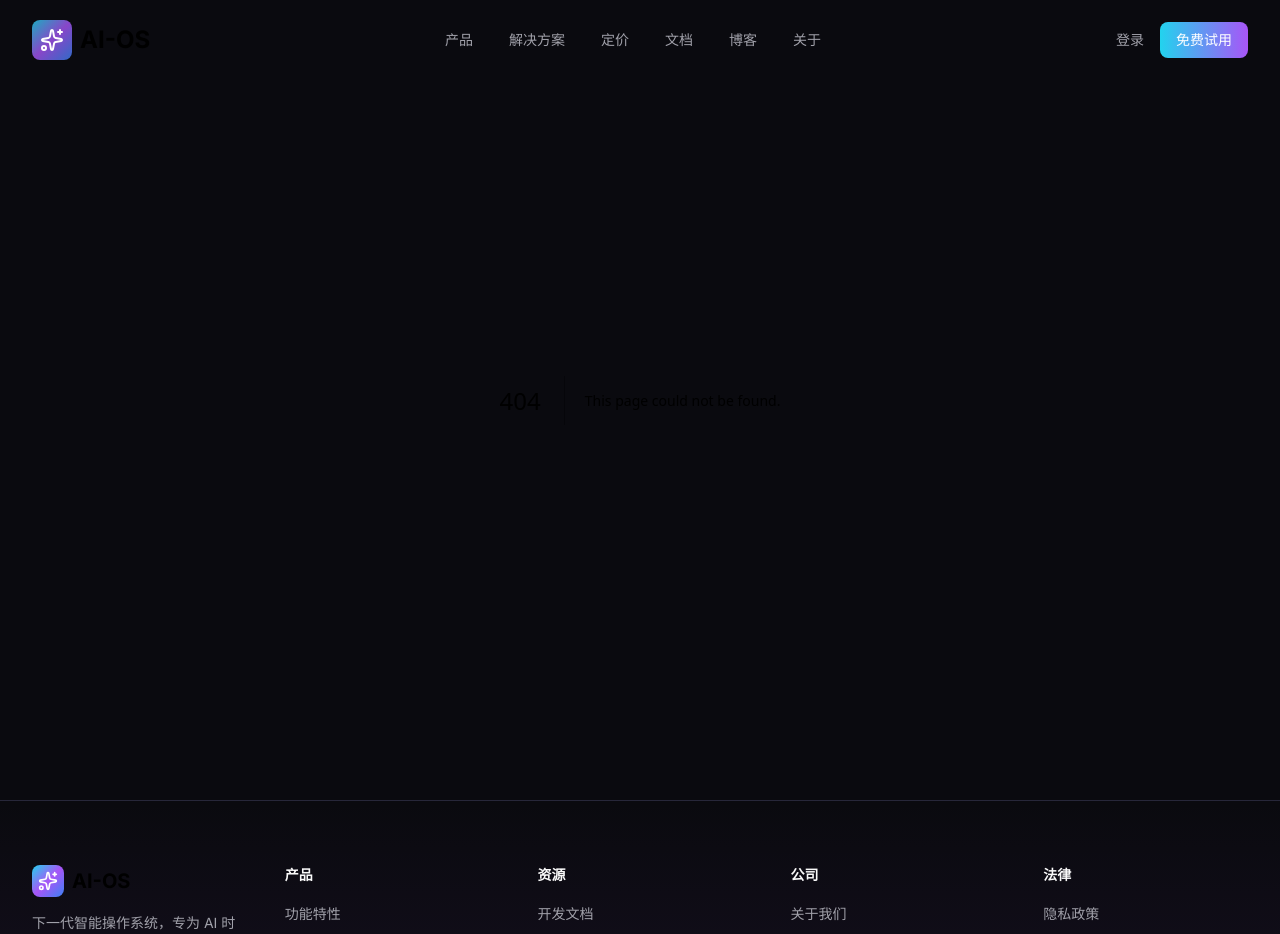
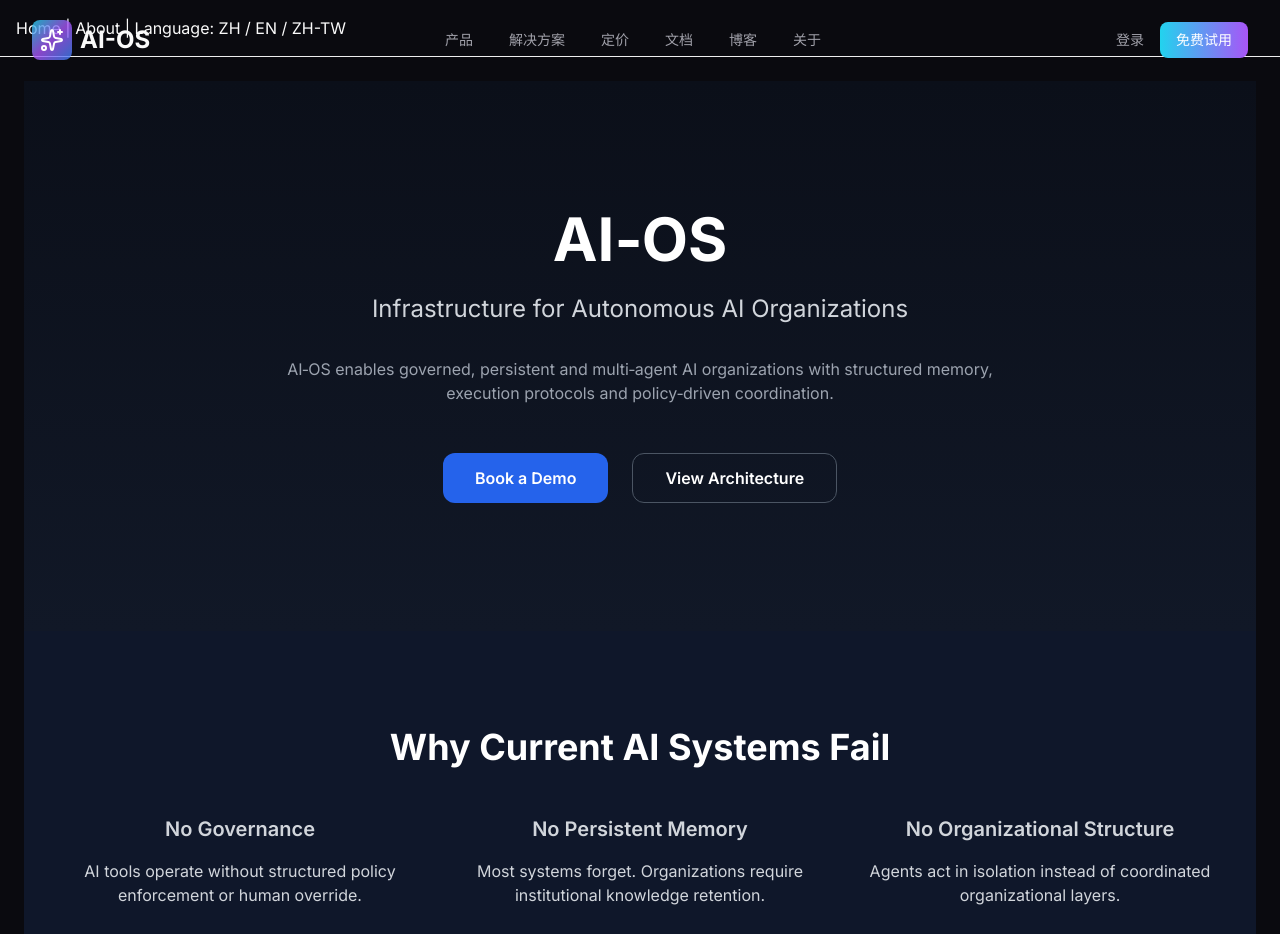
Before and after one commit to oplvictor2026-maker/Web-site, a Next.js app: page /about in a window 1280 px wide. Before the commit this address had no page. Shown: the top 934 px of the page. Built offline with nearby package versions, Linux system fonts and the light colour scheme.

Commit message:
feat: i18n structural foundation

```diff
--- /dev/null
+++ b/src/app/[locale]/layout.tsx
@@ -0,0 +1,37 @@
+import Link from 'next/link'
+import { ReactNode } from 'react'
+
+export default function LocaleLayout({
+  children,
+  params,
+}: {
+  children: ReactNode
+  params: { locale: string }
+}) {
+  const { locale } = params
+
+  return (
+    <div>
+      <nav style={{ padding: '16px', borderBottom: '1px solid #eee' }}>
+        <Link href={`/${locale}`}>Home</Link>
+        {' | '}
+        <Link href={`/${locale}/about`}>About</Link>
+        {' | '}
+        <span>Language: </span>
+        <Link href="/zh">ZH</Link>
+        {' / '}
+        <Link href="/en">EN</Link>
+        {' / '}
+        <Link href="/zh-tw">ZH-TW</Link>
+      </nav>
+
+      <main style={{ minHeight: '80vh', padding: '24px' }}>
+        {children}
+      </main>
+
+      <footer style={{ padding: '16px', borderTop: '1px solid #eee' }}>
+        © {new Date().getFullYear()} AI-OS Enterprise
+      </footer>
+    </div>
+  )
+}
--- /dev/null
+++ b/src/app/[locale]/page.tsx
@@ -0,0 +1,95 @@
+export default function Home() {
+  return (
+    <main className="min-h-screen bg-[#0b0f19] text-white">
+
+      {/* HERO */}
+      <section className="py-32 px-6 text-center bg-gradient-to-b from-[#0b0f19] to-[#111827]">
+        <h1 className="text-6xl font-bold mb-6">AI‑OS</h1>
+        <h2 className="text-2xl text-gray-300 mb-8">
+          Infrastructure for Autonomous AI Organizations
+        </h2>
+        <p className="max-w-3xl mx-auto text-gray-400 mb-12">
+          AI‑OS enables governed, persistent and multi‑agent AI organizations with
+          structured memory, execution protocols and policy‑driven coordination.
+        </p>
+        <div className="flex justify-center gap-6">
+          <button className="bg-blue-600 hover:bg-blue-700 px-8 py-3 rounded-xl font-semibold">
+            Book a Demo
+          </button>
+          <button className="border border-gray-600 hover:border-gray-400 px-8 py-3 rounded-xl font-semibold">
+            View Architecture
+          </button>
+        </div>
+      </section>
+
+      {/* PROBLEM */}
+      <section className="py-24 px-6 bg-[#0f172a] text-center">
+        <h3 className="text-4xl font-bold mb-12">Why Current AI Systems Fail</h3>
+        <div className="grid md:grid-cols-3 gap-12 max-w-6xl mx-auto text-gray-300">
+          <div>
+            <h4 className="text-xl font-semibold mb-4">No Governance</h4>
+            <p>AI tools operate without structured policy enforcement or human override.</p>
+          </div>
+          <div>
+            <h4 className="text-xl font-semibold mb-4">No Persistent Memory</h4>
+            <p>Most systems forget. Organizations require institutional knowledge retention.</p>
+          </div>
+          <div>
+            <h4 className="text-xl font-semibold mb-4">No Organizational Structure</h4>
+            <p>Agents act in isolation instead of coordinated organizational layers.</p>
+          </div>
+        </div>
+      </section>
+
+      {/* ARCHITECTURE */}
+      <section className="py-24 px-6 bg-[#0b0f19] text-center">
+        <h3 className="text-4xl font-bold mb-12">AI‑OS Architecture</h3>
+        <div className="max-w-4xl mx-auto text-gray-300 space-y-6 text-lg">
+          <p><strong>Governance Layer</strong> — Policy enforcement, decision logging and intervention protocols.</p>
+          <p><strong>Memory Kernel</strong> — Structured episodic and semantic memory with measurable KPIs.</p>
+          <p><strong>Agent Runtime</strong> — Multi‑agent coordination and execution framework.</p>
+          <p><strong>Execution Protocol</strong> — Task orchestration, rollback and recovery procedures.</p>
+        </div>
+      </section>
+
+      {/* USE CASES */}
+      <section className="py-24 px-6 bg-[#0f172a] text-center">
+        <h3 className="text-4xl font-bold mb-12">Enterprise Use Cases</h3>
+        <div className="grid md:grid-cols-2 gap-16 max-w-5xl mx-auto text-gray-300 text-left">
+          <div>
+            <h4 className="text-2xl font-semibold mb-4">Autonomous AI Teams</h4>
+            <p>Build structured AI organizations capable of collaboration and long‑term memory.</p>
+          </div>
+          <div>
+            <h4 className="text-2xl font-semibold mb-4">AI Operations Infrastructure</h4>
+            <p>Deploy governed AI systems with audit, resilience and rollback capabilities.</p>
+          </div>
+          <div>
+            <h4 className="text-2xl font-semibold mb-4">AI R&D Labs</h4>
+            <p>Experiment with policy‑driven multi‑agent ecosystems.</p>
+          </div>
+          <div>
+            <h4 className="text-2xl font-semibold mb-4">Governed AI Systems</h4>
+            <p>Introduce structured oversight and accountability into AI workflows.</p>
+          </div>
+        </div>
+      </section>
+
+      {/* CTA */}
+      <section className="py-32 px-6 text-center bg-gradient-to-t from-[#0b0f19] to-[#111827]">
+        <h3 className="text-5xl font-bold mb-8">Build Your AI Organization Today</h3>
+        <p className="text-gray-400 mb-12">
+          AI‑OS provides the foundational infrastructure layer for governed autonomous AI systems.
+        </p>
+        <button className="bg-blue-600 hover:bg-blue-700 px-10 py-4 rounded-xl font-semibold text-lg">
+          Start Building
+        </button>
+      </section>
+
+      <footer className="py-12 text-center text-gray-500 text-sm bg-[#0b0f19] border-t border-gray-800">
+        AI‑OS © 2026 · Autonomous AI Organization Infrastructure
+      </footer>
+
+    </main>
+  );
+}
--- a/src/app/page.tsx
+++ b/src/app/page.tsx
@@ -1,95 +1,5 @@
-export default function Home() {
-  return (
-    <main className="min-h-screen bg-[#0b0f19] text-white">
+import { redirect } from 'next/navigation'
 
-      {/* HERO */}
-      <section className="py-32 px-6 text-center bg-gradient-to-b from-[#0b0f19] to-[#111827]">
-        <h1 className="text-6xl font-bold mb-6">AI‑OS</h1>
-        <h2 className="text-2xl text-gray-300 mb-8">
-          Infrastructure for Autonomous AI Organizations
-        </h2>
-        <p className="max-w-3xl mx-auto text-gray-400 mb-12">
-          AI‑OS enables governed, persistent and multi‑agent AI organizations with
-          structured memory, execution protocols and policy‑driven coordination.
-        </p>
-        <div className="flex justify-center gap-6">
-          <button className="bg-blue-600 hover:bg-blue-700 px-8 py-3 rounded-xl font-semibold">
-            Book a Demo
-          </button>
-          <button className="border border-gray-600 hover:border-gray-400 px-8 py-3 rounded-xl font-semibold">
-            View Architecture
-          </button>
-        </div>
-      </section>
-
-      {/* PROBLEM */}
-      <section className="py-24 px-6 bg-[#0f172a] text-center">
-        <h3 className="text-4xl font-bold mb-12">Why Current AI Systems Fail</h3>
-        <div className="grid md:grid-cols-3 gap-12 max-w-6xl mx-auto text-gray-300">
-          <div>
-            <h4 className="text-xl font-semibold mb-4">No Governance</h4>
-            <p>AI tools operate without structured policy enforcement or human override.</p>
-          </div>
-          <div>
-            <h4 className="text-xl font-semibold mb-4">No Persistent Memory</h4>
-            <p>Most systems forget. Organizations require institutional knowledge retention.</p>
-          </div>
-          <div>
-            <h4 className="text-xl font-semibold mb-4">No Organizational Structure</h4>
-            <p>Agents act in isolation instead of coordinated organizational layers.</p>
-          </div>
-        </div>
-      </section>
-
-      {/* ARCHITECTURE */}
-      <section className="py-24 px-6 bg-[#0b0f19] text-center">
-        <h3 className="text-4xl font-bold mb-12">AI‑OS Architecture</h3>
-        <div className="max-w-4xl mx-auto text-gray-300 space-y-6 text-lg">
-          <p><strong>Governance Layer</strong> — Policy enforcement, decision logging and intervention protocols.</p>
-          <p><strong>Memory Kernel</strong> — Structured episodic and semantic memory with measurable KPIs.</p>
-          <p><strong>Agent Runtime</strong> — Multi‑agent coordination and execution framework.</p>
-          <p><strong>Execution Protocol</strong> — Task orchestration, rollback and recovery procedures.</p>
-        </div>
-      </section>
-
-      {/* USE CASES */}
-      <section className="py-24 px-6 bg-[#0f172a] text-center">
-        <h3 className="text-4xl font-bold mb-12">Enterprise Use Cases</h3>
-        <div className="grid md:grid-cols-2 gap-16 max-w-5xl mx-auto text-gray-300 text-left">
-          <div>
-            <h4 className="text-2xl font-semibold mb-4">Autonomous AI Teams</h4>
-            <p>Build structured AI organizations capable of collaboration and long‑term memory.</p>
-          </div>
-          <div>
-            <h4 className="text-2xl font-semibold mb-4">AI Operations Infrastructure</h4>
-            <p>Deploy governed AI systems with audit, resilience and rollback capabilities.</p>
-          </div>
-          <div>
-            <h4 className="text-2xl font-semibold mb-4">AI R&D Labs</h4>
-            <p>Experiment with policy‑driven multi‑agent ecosystems.</p>
-          </div>
-          <div>
-            <h4 className="text-2xl font-semibold mb-4">Governed AI Systems</h4>
-            <p>Introduce structured oversight and accountability into AI workflows.</p>
-          </div>
-        </div>
-      </section>
-
-      {/* CTA */}
-      <section className="py-32 px-6 text-center bg-gradient-to-t from-[#0b0f19] to-[#111827]">
-        <h3 className="text-5xl font-bold mb-8">Build Your AI Organization Today</h3>
-        <p className="text-gray-400 mb-12">
-          AI‑OS provides the foundational infrastructure layer for governed autonomous AI systems.
-        </p>
-        <button className="bg-blue-600 hover:bg-blue-700 px-10 py-4 rounded-xl font-semibold text-lg">
-          Start Building
-        </button>
-      </section>
-
-      <footer className="py-12 text-center text-gray-500 text-sm bg-[#0b0f19] border-t border-gray-800">
-        AI‑OS © 2026 · Autonomous AI Organization Infrastructure
-      </footer>
-
-    </main>
-  );
+export default function RootPage() {
+  redirect('/zh')
 }
```
